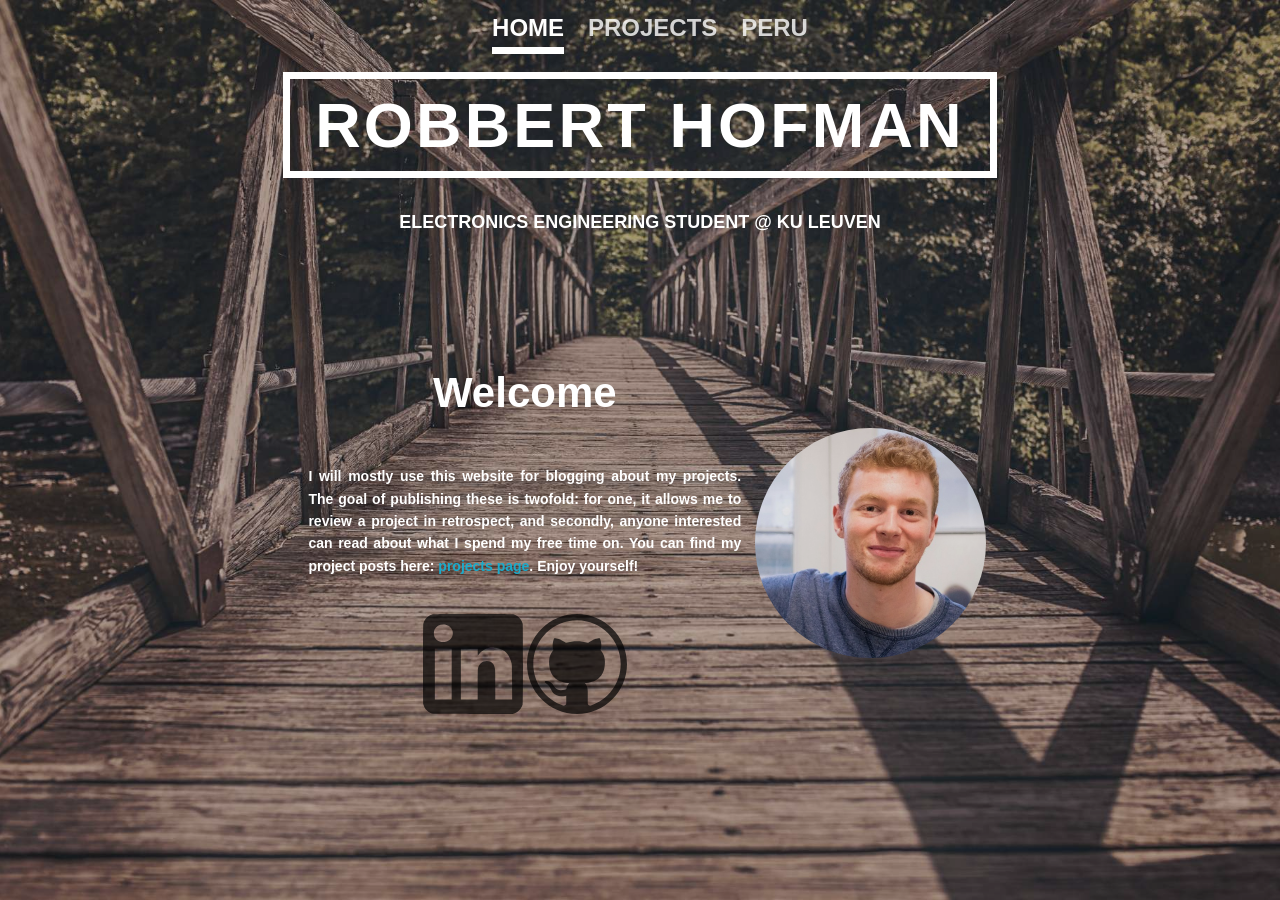
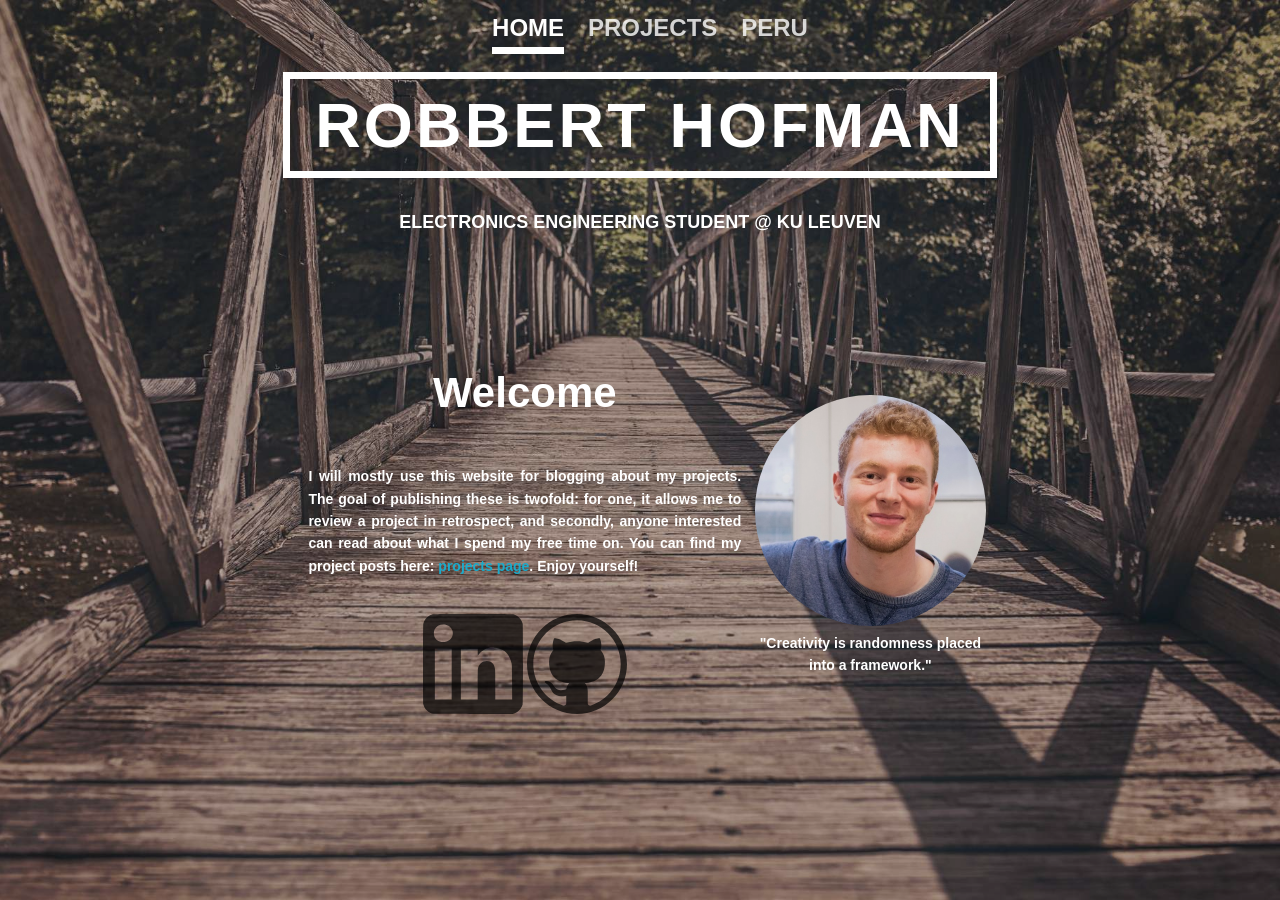
Before and after one commit to RobbertH/robberth.github.io, a Jekyll site: the page built from index.html, in a window 1280 px wide. Built offline with Jekyll 4.4.1, drawn with Linux system fonts in a browser that asks for light colours.

Commit message:
added quote under picture

```diff
--- a/index.html
+++ b/index.html
@@ -54,6 +54,7 @@ layout: indexpage
 
 		<div class="divRight">
 			<img src="/assets/img/about/robbertColor.jpg"/>
+			<p style="color: white"><b>"Creativity is randomness placed into a framework."</b></p>
 		</div>
 	</div>
 
```
